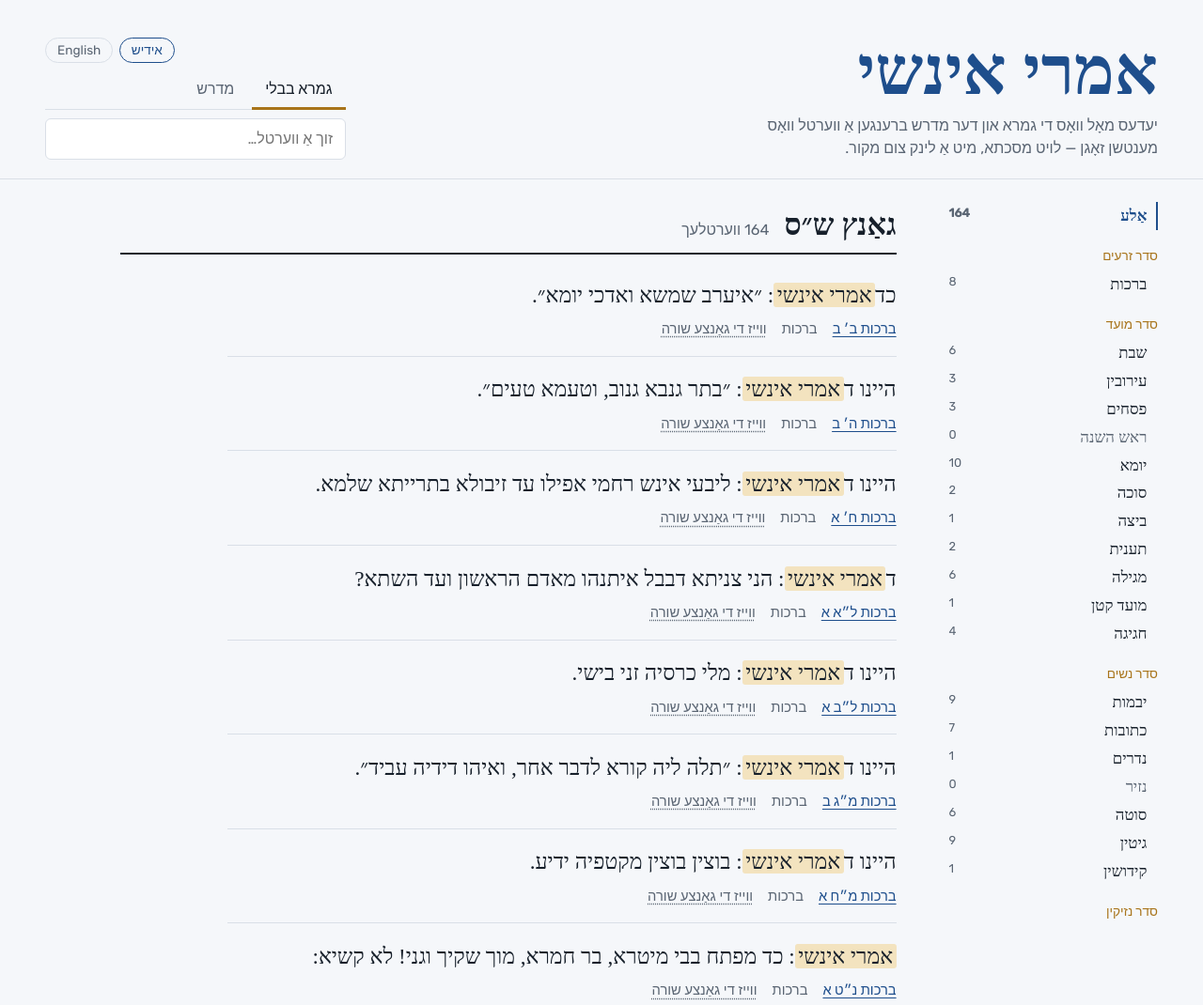
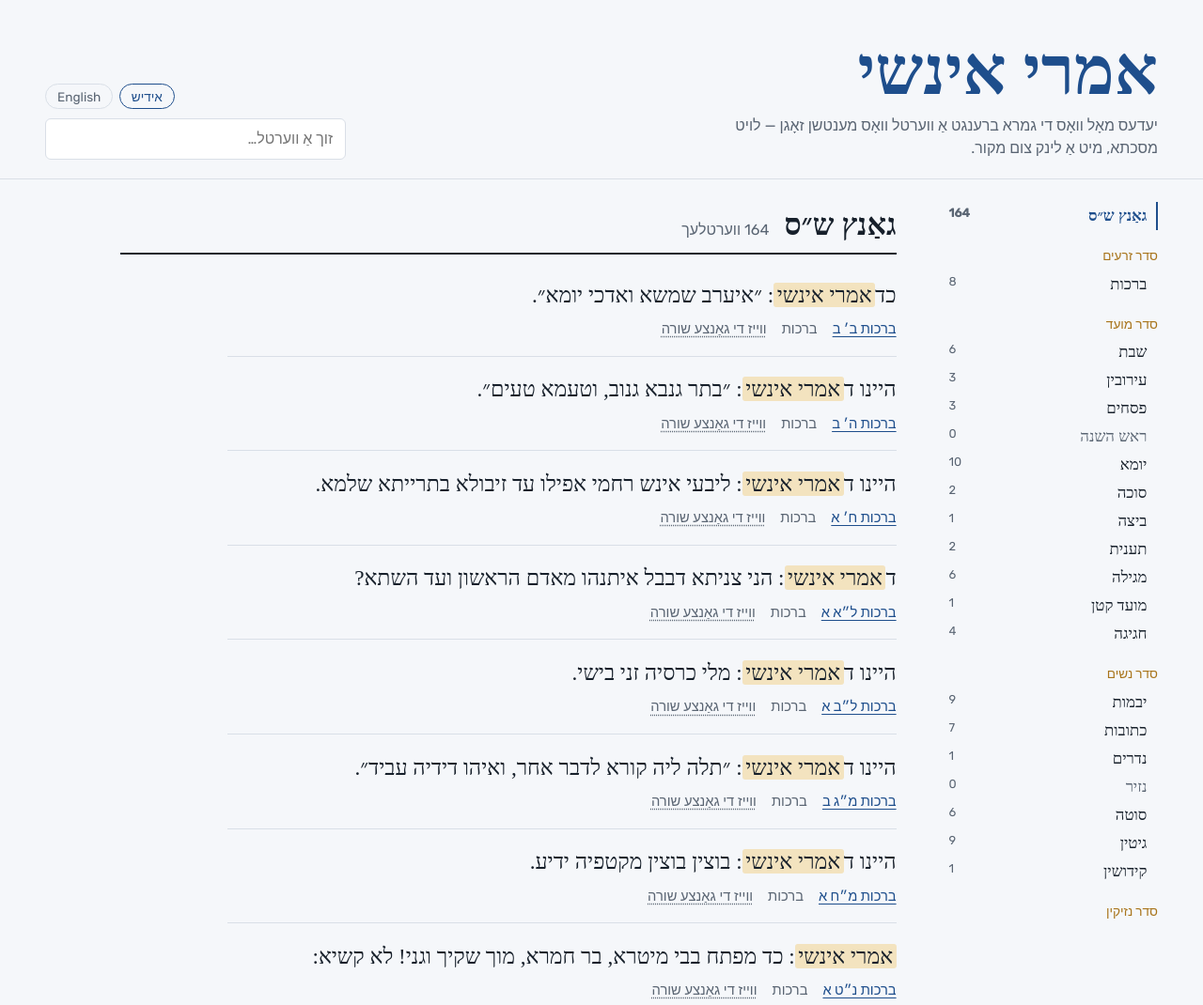
Before and after one commit to productmanage45-jpg/amrei-inshi, a plain HTML site: page index.html in a window 1280 px wide. Shown: the top 1070 px of the page at 94% size. Drawn offline with Linux system fonts and the light colour scheme; a web font is replaced by a local one.

Commit message:
Talmud only: remove Midrash from the site

```diff
--- a/app.js
+++ b/app.js
@@ -1,23 +1,23 @@
 (() => {
-  const MARK = /(?:אמרי|אמרין)\s+(?:אינשי|אינשין|אנשי)|אינשי\s+אמרי|מתלא|מתלי|משל\s+הדיוט|(?:אמרי|אמרין)\s+בני\s+נשא|(?:אומרים|אומרות|אמרו)\s+הבריות/;
+  const MARK = /(?:אמרי|אמרין)\s+(?:אינשי|אינשין|אנשי|אינישי)|אמרו\s+(?:אינשי|אינשין)|אינשי\s+אמרי|מתלא|מתלי|משל\s+(?:ה)?הדיוט|הדיוט\s+(?:אומר|אמר)|(?:אמרי|אמרין)\s+בני\s+נשא|בני\s+נשא\s+אמרי|(?:אומרים|אומרות|אמרו|אמרי)\s+(?:ה)?בריות|הבריות\s+(?:אומרים|אומרות)/g;
   const T = {
-    yi: { dir: "rtl", tagline: "יעדעס מאָל וואָס די גמרא און דער מדרש ברענגען אַ ווערטל וואָס מענטשן זאָגן — לויט מסכתא, מיט אַ לינק צום מקור.",
-      bavli: "גמרא בבלי", midrash: "מדרש", search: "זוך אַ ווערטל…", all: "אַלע", allBavli: "גאַנץ ש״ס", allMidrash: "אַלע מדרשים",
+    yi: { dir: "rtl", tagline: "יעדעס מאָל וואָס די גמרא ברענגט אַ ווערטל וואָס מענטשן זאָגן — לויט מסכתא, מיט אַ לינק צום מקור.",
+      search: "זוך אַ ווערטל…", all: "גאַנץ ש״ס", allBavli: "גאַנץ ש״ס", flag: "נאָר אין ווילנער ש״ס",
       searching: "זוכן: ", count: n => `${n} ווערטלעך`, show: "ווייז די גאַנצע שורה", hide: "באַהאַלט",
       none: "קיין ווערטל טרעפט נישט — פרובירט אַן אַנדער וואָרט.", building: "די זאַמלונג ווערט נאָך צוגעגרייט.",
       failed: "די דאַטן האָבן נישט געלאָדן.", credit: "טעקסט פון", updated: d => `דערהיינטיקט ${d}.` },
-    en: { dir: "ltr", tagline: "Every time the Gemara or Midrash quotes a saying “that people say” — by masechta, with a link to the source.",
-      bavli: "Talmud Bavli", midrash: "Midrash", search: "Search a saying…", all: "All", allBavli: "All of Shas", allMidrash: "All Midrashim",
+    en: { dir: "ltr", tagline: "Every time the Gemara quotes a saying “that people say” — by masechta, with a link to the source.",
+      search: "Search a saying…", all: "All of Shas", allBavli: "All of Shas", flag: "Only in the Vilna edition",
       searching: "Search: ", count: n => `${n} ${n === 1 ? "saying" : "sayings"}`, show: "Show full passage", hide: "Hide",
       none: "No sayings match — try another word.", building: "The collection is still being built.",
       failed: "The data didn’t load.", credit: "Text from", updated: d => `Updated ${d}.` },
   };
   const GROUP_EN = { "סדר זרעים": "Seder Zeraim", "סדר מועד": "Seder Moed", "סדר נשים": "Seder Nashim", "סדר נזיקין": "Seder Nezikin",
-    "סדר קדשים": "Seder Kodashim", "סדר טהרות": "Seder Taharos", "מדרש רבה": "Midrash Rabbah", "שאר מדרשים": "Other Midrashim" };
+    "סדר קדשים": "Seder Kodashim", "סדר טהרות": "Seder Taharos" };
 
   const $ = s => document.querySelector(s);
   const saved = (() => { try { return localStorage.getItem("lang"); } catch { return null; } })();
-  const state = { corpus: "bavli", book: null, q: "", lang: saved === "en" ? "en" : "yi" };
+  const state = { book: null, q: "", lang: saved === "en" ? "en" : "yi" };
   let DATA = { books: [] };
   const t = () => T[state.lang];
   const en = () => state.lang === "en";
@@ -25,7 +25,7 @@
   const esc = s => String(s).replace(/[&<>"]/g, c => ({ "&": "&amp;", "<": "&lt;", ">": "&gt;", '"': "&quot;" }[c]));
   const strip = s => s.replace(/[\u0591-\u05C7]/g, "");
   const highlight = s => esc(s).replace(MARK, m => `<mark>${m}</mark>`);
-  const books = () => DATA.books.filter(b => b.corpus === state.corpus);
+  const books = () => DATA.books.filter(b => b.corpus === "bavli");
   const bookName = b => en() ? b.id : b.he;
   const groupName = g => en() ? (GROUP_EN[g] || g) : g;
   const srcName = it => en() ? it.ref.replace(/:\d+(?::\d+)*$/, "") : (it.heRef || it.ref);
@@ -34,7 +34,6 @@
     const L = t();
     document.documentElement.lang = state.lang; document.documentElement.dir = L.dir;
     $("#tagline").textContent = L.tagline;
-    document.querySelectorAll(".tabs button").forEach(b => b.textContent = L[b.dataset.corpus]);
     document.querySelectorAll(".langs button").forEach(b => b.setAttribute("aria-pressed", b.dataset.lang === state.lang));
     $("#q").placeholder = L.search; $("#q").setAttribute("aria-label", L.search);
     $("#credit").textContent = L.credit;
@@ -80,7 +79,7 @@
       rows.push([b, it]);
     }
     const cur = DATA.books.find(b => b.id === state.book);
-    $("#bookTitle").textContent = q ? L.searching + raw : (cur ? bookName(cur) : (state.corpus === "bavli" ? L.allBavli : L.allMidrash));
+    $("#bookTitle").textContent = q ? L.searching + raw : (cur ? bookName(cur) : L.allBavli);
     $("#bookCount").textContent = L.count(rows.length);
     list.innerHTML = rows.map(([b, it], i) => `
       <li>
@@ -88,6 +87,7 @@
         <div class="meta">
           <a class="src" href="${esc(it.url.replace("?lang=he", en() ? "?lang=bi" : "?lang=he"))}" target="_blank" rel="noopener">${esc(srcName(it))}</a>
           ${state.book && !q ? "" : `<span class="book">${esc(bookName(b))}</span>`}
+          ${it.flag === "only-in-vilna" ? `<span class="flag">${L.flag}</span>` : ""}
           <button data-i="${i}" aria-expanded="false">${L.show}</button>
         </div>
       </li>`).join("");
@@ -108,18 +108,12 @@
     history.replaceState(null, "", id ? "#" + encodeURIComponent(id) : location.pathname);
     renderShelf(); renderList(); window.scrollTo({ top: 0 });
   }
-  function setCorpus(c) {
-    state.corpus = c;
-    document.querySelectorAll(".tabs button").forEach(b => b.setAttribute("aria-selected", b.dataset.corpus === c));
-    go(null);
-  }
   function setLang(l) {
     state.lang = l;
     try { localStorage.setItem("lang", l); } catch {}
     applyLang(); renderShelf(); renderList();
   }
 
-  document.querySelectorAll(".tabs button").forEach(b => b.onclick = () => setCorpus(b.dataset.corpus));
   document.querySelectorAll(".langs button").forEach(b => b.onclick = () => setLang(b.dataset.lang));
   $("#shelfSelect").onchange = e => go(e.target.value || null);
   let timer; $("#q").oninput = e => { clearTimeout(timer); timer = setTimeout(() => { state.q = e.target.value; renderList(); }, 150); };
@@ -129,8 +123,7 @@
     DATA = d;
     const h = decodeURIComponent(location.hash.slice(1));
     const b = d.books.find(x => x.id === h);
-    if (b) { state.corpus = b.corpus; state.book = b.id;
-      document.querySelectorAll(".tabs button").forEach(x => x.setAttribute("aria-selected", x.dataset.corpus === b.corpus)); }
+    if (b) state.book = b.id;
     applyLang(); renderShelf(); renderList();
   }).catch(() => { $("#empty").hidden = false; $("#empty").textContent = t().failed; });
 })();
--- a/index.html
+++ b/index.html
@@ -18,10 +18,6 @@
   <div class="controls">
     <div class="langs" role="group" aria-label="Language">
       <button data-lang="yi">אידיש</button><button data-lang="en">English</button>
-    </div>
-    <div class="tabs" role="tablist">
-      <button role="tab" data-corpus="bavli" aria-selected="true"></button>
-      <button role="tab" data-corpus="midrash" aria-selected="false"></button>
     </div>
     <input id="q" type="search">
   </div>
--- a/style.css
+++ b/style.css
@@ -20,9 +20,6 @@ a{color:var(--tcheles)}
 .brand h1{font-family:"Frank Ruhl Libre",serif;font-weight:900;font-size:clamp(2.6rem,7vw,4.5rem);line-height:1;margin:0;color:var(--tcheles)}
 .brand p{margin:.6rem 0 0;color:var(--muted);max-width:46ch}
 .controls{display:flex;flex-direction:column;gap:.6rem;min-width:min(100%,320px)}
-.tabs{display:flex;gap:.25rem;border-bottom:1px solid var(--line)}
-.tabs button{font:inherit;font-weight:500;background:none;border:0;padding:.4rem .9rem;color:var(--muted);cursor:pointer;border-bottom:3px solid transparent;margin-bottom:-1px}
-.tabs button[aria-selected="true"]{color:var(--ink);border-bottom-color:var(--gold)}
 #q{font:inherit;padding:.55rem .8rem;border:1px solid var(--line);border-radius:6px;background:var(--panel);color:var(--ink)}
 
 .layout{display:grid;grid-template-columns:240px minmax(0,1fr);gap:clamp(1rem,3vw,3rem);padding:1.5rem clamp(1rem,4vw,3rem) 3rem;max-width:1200px}
@@ -47,6 +44,7 @@ mark{background:var(--mark);color:inherit;padding:0 .15em;border-radius:3px}
 .meta{display:flex;flex-wrap:wrap;gap:.25rem 1rem;align-items:center;margin-top:.4rem;font-size:.92rem}
 .meta .src{font-weight:500;text-underline-offset:3px}
 .meta .book{color:var(--muted)}
+.meta .flag{color:var(--gold);font-size:.85rem;border:1px solid var(--gold);border-radius:999px;padding:0 .5rem}
 .meta button{font:inherit;background:none;border:0;color:var(--muted);cursor:pointer;padding:0;text-decoration:underline dotted;text-underline-offset:3px}
 .full{margin:.7rem 0 0;padding-right:.9rem;border-right:2px solid var(--gold)}
 .full .rashi{font-family:"Noto Rashi Hebrew","Frank Ruhl Libre",serif;font-size:1.05rem;line-height:1.8;margin:0}
```
Also changed, not shown: 1 other file.
